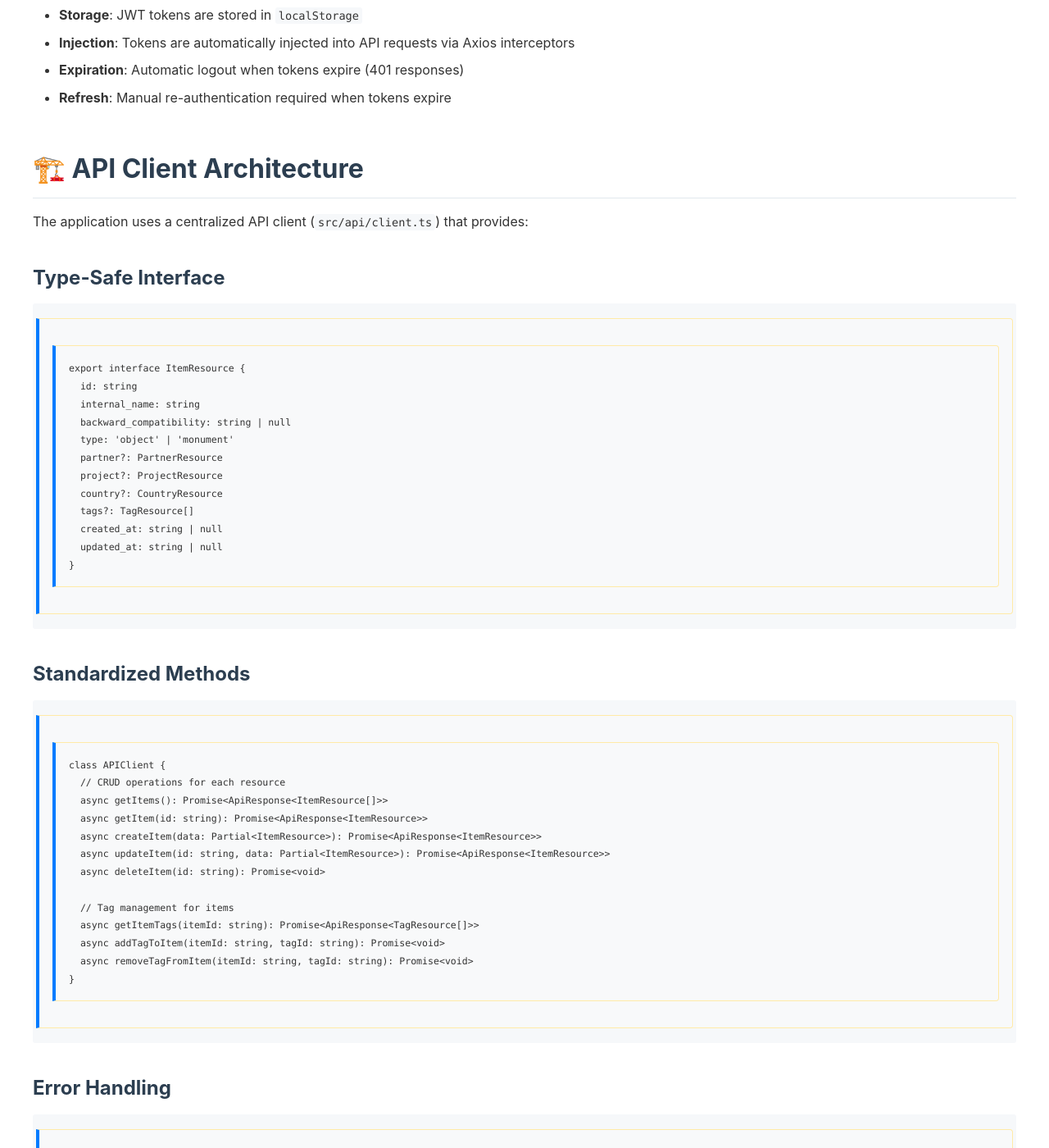
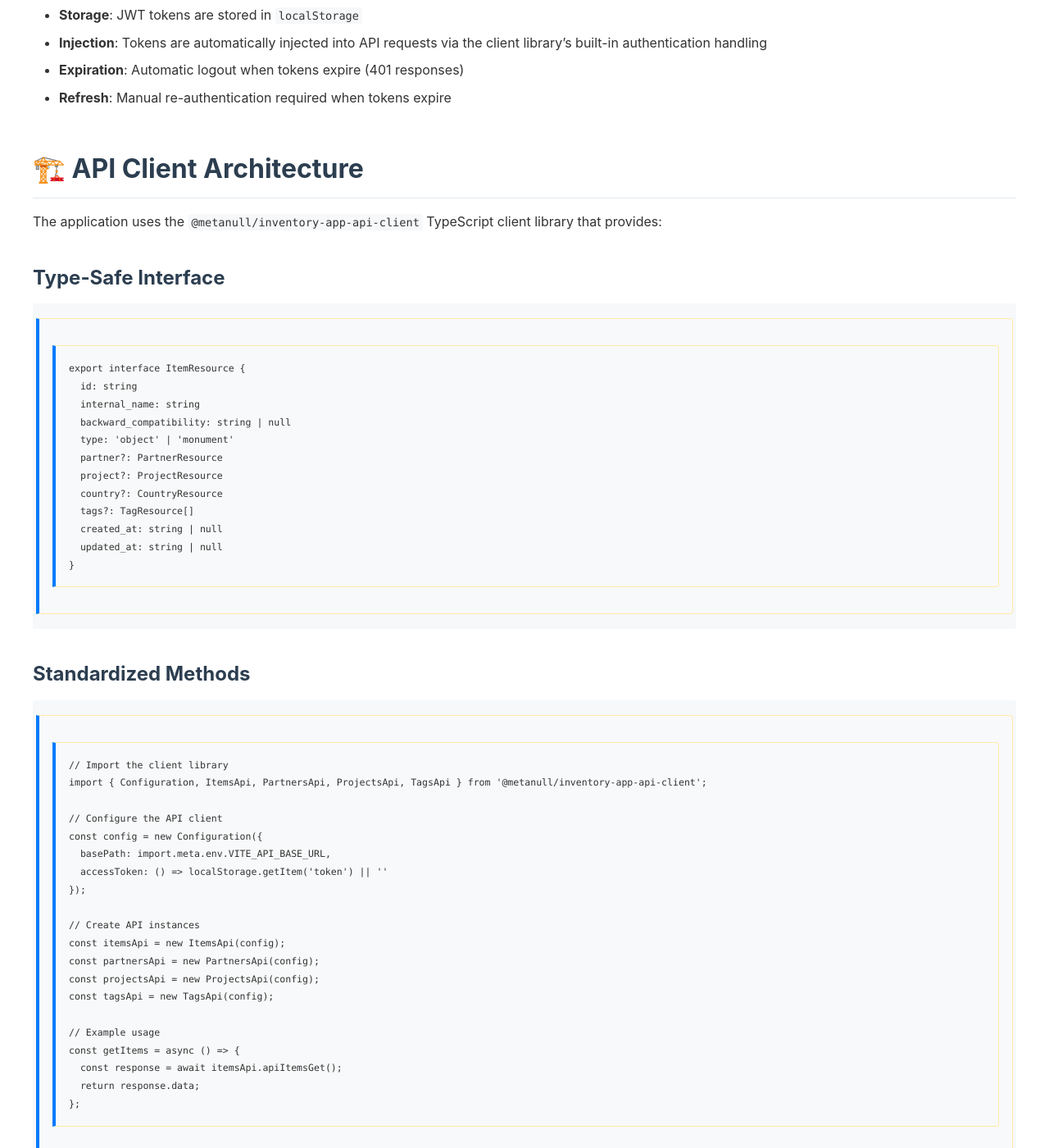
Before and after one commit to metanull/inventory-management-ui, a Jekyll site: the page built from docs/guidelines/api-integration.md, in a window 1280 px wide and 1400 px high, scrolled down 1811 px. Shown: the whole window at 82% size. Built offline with Jekyll 4.4.1, drawn with Linux system fonts in a browser that asks for light colours; some of the changed text lies outside the part shown.

Commit message:
docs: update API references to use @metanull/inventory-app-api-client
Replace all references to direct Axios usage with the TypeScript client library @metanull/inventory-app-api-client across documentation. Update code examples to show proper client library usage pattern for:
- Authentication
- CRUD operations
- Tag management
- Error handling
- Test mocking

This change ensures documentation accurately reflects the current implementation approach.

````diff
--- a/docs/guidelines/api-integration.md
+++ b/docs/guidelines/api-integration.md
@@ -52,19 +52,19 @@ const token = response.data.access_token
 localStorage.setItem('token', token)
 
 // 4. Token automatically included in subsequent requests
-// via Axios interceptors
+// via the @metanull/inventory-app-api-client library
 ```
 
 ### Token Management
 
 - **Storage**: JWT tokens are stored in `localStorage`
-- **Injection**: Tokens are automatically injected into API requests via Axios interceptors
+- **Injection**: Tokens are automatically injected into API requests via the client library's built-in authentication handling
 - **Expiration**: Automatic logout when tokens expire (401 responses)
 - **Refresh**: Manual re-authentication required when tokens expire
 
 ## 🏗️ API Client Architecture
 
-The application uses a centralized API client (`src/api/client.ts`) that provides:
+The application uses the `@metanull/inventory-app-api-client` TypeScript client library that provides:
 
 ### Type-Safe Interface
 
@@ -86,34 +86,41 @@ export interface ItemResource {
 ### Standardized Methods
 
 ```typescript
-class APIClient {
-  // CRUD operations for each resource
-  async getItems(): Promise<ApiResponse<ItemResource[]>>
-  async getItem(id: string): Promise<ApiResponse<ItemResource>>
-  async createItem(data: Partial<ItemResource>): Promise<ApiResponse<ItemResource>>
-  async updateItem(id: string, data: Partial<ItemResource>): Promise<ApiResponse<ItemResource>>
-  async deleteItem(id: string): Promise<void>
+// Import the client library
+import { Configuration, ItemsApi, PartnersApi, ProjectsApi, TagsApi } from '@metanull/inventory-app-api-client';
 
-  // Tag management for items
-  async getItemTags(itemId: string): Promise<ApiResponse<TagResource[]>>
-  async addTagToItem(itemId: string, tagId: string): Promise<void>
-  async removeTagFromItem(itemId: string, tagId: string): Promise<void>
-}
+// Configure the API client
+const config = new Configuration({
+  basePath: import.meta.env.VITE_API_BASE_URL,
+  accessToken: () => localStorage.getItem('token') || ''
+});
+
+// Create API instances
+const itemsApi = new ItemsApi(config);
+const partnersApi = new PartnersApi(config);
+const projectsApi = new ProjectsApi(config);
+const tagsApi = new TagsApi(config);
+
+// Example usage
+const getItems = async () => {
+  const response = await itemsApi.apiItemsGet();
+  return response.data;
+};
 ```
 
 ### Error Handling
 
 ```typescript
 try {
-  const response = await apiClient.getItems()
-  items.value = response.data
+  const response = await itemsApi.apiItemsGet();
+  items.value = response.data;
 } catch (error: any) {
   if (error.response?.status === 401) {
     // Redirect to login
     router.push('/login')
   } else {
     // Show user-friendly error message
-    errorMessage.value = error.response?.data?.message || 'An error occurred'
+    errorMessage.value = error.message || 'An error occurred'
   }
 }
 ```
@@ -135,40 +142,77 @@ interface ApiResponse<T> {
 #### Creating an Item
 
 ```typescript
+// Import the client library
+import { Configuration, ItemsApi, CreateItemDto } from '@metanull/inventory-app-api-client';
+
+// Configure the API client
+const config = new Configuration({
+  basePath: import.meta.env.VITE_API_BASE_URL,
+  accessToken: () => localStorage.getItem('token') || ''
+});
+
+// Create API instance
+const itemsApi = new ItemsApi(config);
+
 // Frontend request
-const newItem = {
+const newItem: CreateItemDto = {
   internal_name: 'Ancient Vase',
-  type: 'object' as const,
+  type: 'object',
   partner_id: 'partner-uuid',
   project_id: 'project-uuid'
 }
 
-const response = await apiClient.createItem(newItem)
+const response = await itemsApi.apiItemsPost(newItem);
 ```
 
 #### Updating with Relationships
 
 ```typescript
+// Import the client library
+import { Configuration, ItemsApi, UpdateItemDto } from '@metanull/inventory-app-api-client';
+
+// Configure the API client (typically done once in your app)
+const config = new Configuration({
+  basePath: import.meta.env.VITE_API_BASE_URL,
+  accessToken: () => localStorage.getItem('token') || ''
+});
+
+// Create API instance
+const itemsApi = new ItemsApi(config);
+
 // Update item with new partner
-const updatedItem = {
+const updatedItem: UpdateItemDto = {
   internal_name: 'Updated Name',
   partner_id: 'new-partner-uuid'
 }
 
-const response = await apiClient.updateItem(itemId, updatedItem)
+const response = await itemsApi.apiItemsIdPut(itemId, updatedItem);
 ```
 
 #### Tag Management
 
 ```typescript
+// Import the client library
+import { Configuration, TagsApi } from '@metanull/inventory-app-api-client';
+
+// Configure the API client
+const config = new Configuration({
+  basePath: import.meta.env.VITE_API_BASE_URL,
+  accessToken: () => localStorage.getItem('token') || ''
+});
+
+// Create API instance
+const tagsApi = new TagsApi(config);
+
 // Add tag to item
-await apiClient.addTagToItem(itemId, tagId)
+await tagsApi.apiItemsItemIdTagsTagIdPost(itemId, tagId);
 
 // Remove tag from item
-await apiClient.removeTagFromItem(itemId, tagId)
+await tagsApi.apiItemsItemIdTagsTagIdDelete(itemId, tagId);
 
 // Get all tags for item
-const tags = await apiClient.getItemTags(itemId)
+const response = await tagsApi.apiItemsItemIdTagsGet(itemId);
+const tags = response.data;
 ```
 
 ## 🔄 State Management Integration
@@ -183,9 +227,26 @@ export const useAuthStore = defineStore('auth', () => {
   const user = ref<User | null>(null)
 
   const login = async (credentials: LoginCredentials) => {
-    const response = await apiClient.login(credentials)
-    token.value = response.data.access_token
-    localStorage.setItem('token', token.value)
+    // Import the client library
+    import { Configuration, AuthApi, AcquireTokenRequest } from '@metanull/inventory-app-api-client';
+
+    // Create API instance for authentication
+    const authApi = new AuthApi(new Configuration({
+      basePath: import.meta.env.VITE_API_BASE_URL
+    }));
+
+    // Prepare token request
+    const tokenRequest: AcquireTokenRequest = {
+      email: credentials.email,
+      password: credentials.password,
+      device_name: 'web-app',
+      wipe_tokens: false
+    };
+
+    // Acquire token
+    const response = await authApi.apiMobileAcquireTokenPost(tokenRequest);
+    token.value = response.data.access_token;
+    localStorage.setItem('token', token.value);
   }
 
   const logout = () => {
@@ -243,10 +304,11 @@ const fetchData = async () => {
   error.value = null
 
   try {
-    const response = await apiClient.getData()
-    data.value = response.data
+    // Using the client library
+    const response = await itemsApi.apiItemsGet();
+    data.value = response.data;
   } catch (err: any) {
-    error.value = err.response?.data?.message || 'Failed to load data'
+    error.value = err.message || 'Failed to load data';
   } finally {
     loading.value = false
   }
@@ -261,20 +323,28 @@ For testing, API calls are mocked using Vitest:
 
 ```typescript
 // Test setup
-vi.mock('@/api/client', () => ({
-  apiClient: {
-    getItems: vi.fn(),
-    createItem: vi.fn(),
-    updateItem: vi.fn(),
-    deleteItem: vi.fn()
-  }
-}))
+vi.mock('@metanull/inventory-app-api-client', () => {
+  const mockItemsApi = {
+    apiItemsGet: vi.fn(),
+    apiItemsPost: vi.fn(),
+    apiItemsIdPut: vi.fn(),
+    apiItemsIdDelete: vi.fn()
+  };
+
+  return {
+    ItemsApi: vi.fn(() => mockItemsApi),
+    Configuration: vi.fn(),
+    MockItemsApi: mockItemsApi  // Expose for easy access in tests
+  };
+});
+
+// Import the mock
+import { MockItemsApi } from '@metanull/inventory-app-api-client';
 
 // Test usage
-const mockApiClient = apiClient as any
-mockApiClient.getItems.mockResolvedValue({
+MockItemsApi.apiItemsGet.mockResolvedValue({
   data: [mockItem1, mockItem2]
-})
+});
 ```
 
 ### Local Development
````
Also changed, not shown: docs/guidelines/testing.md (+2 -2 lines), README.md.
